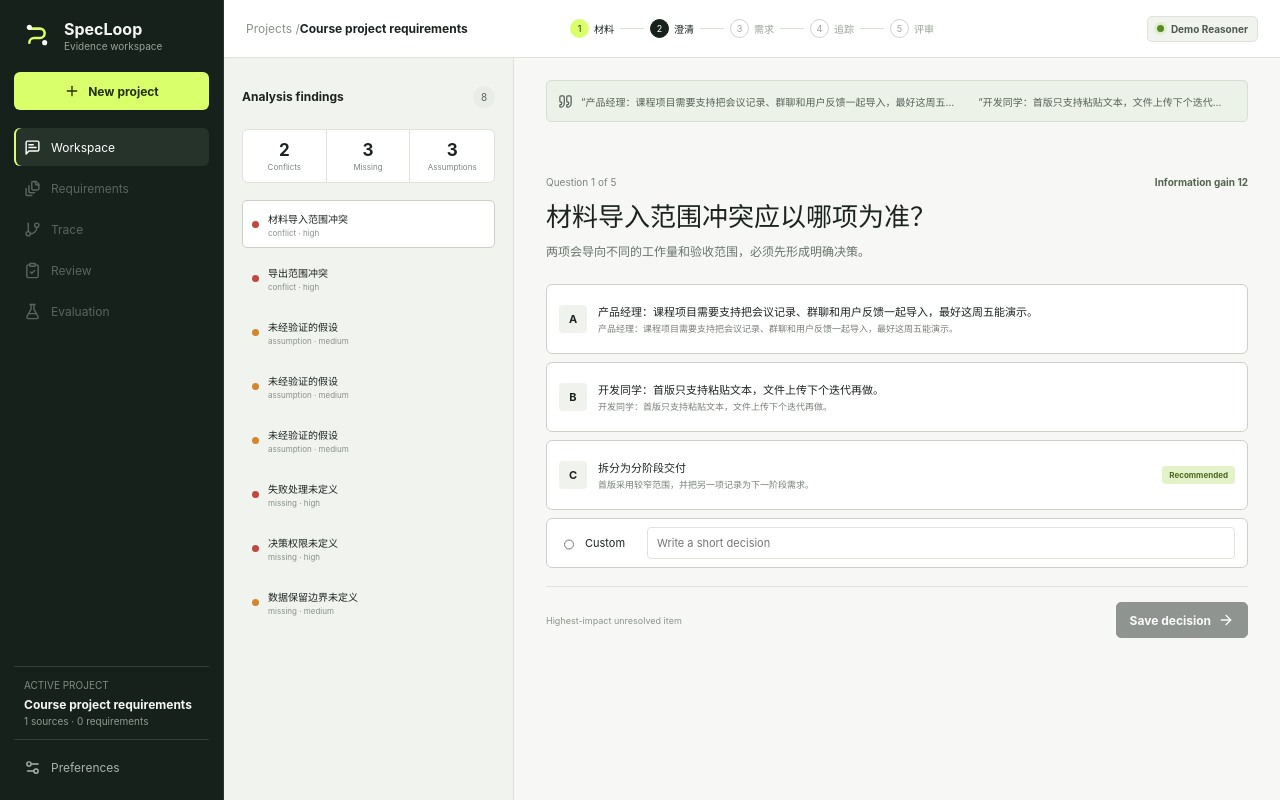
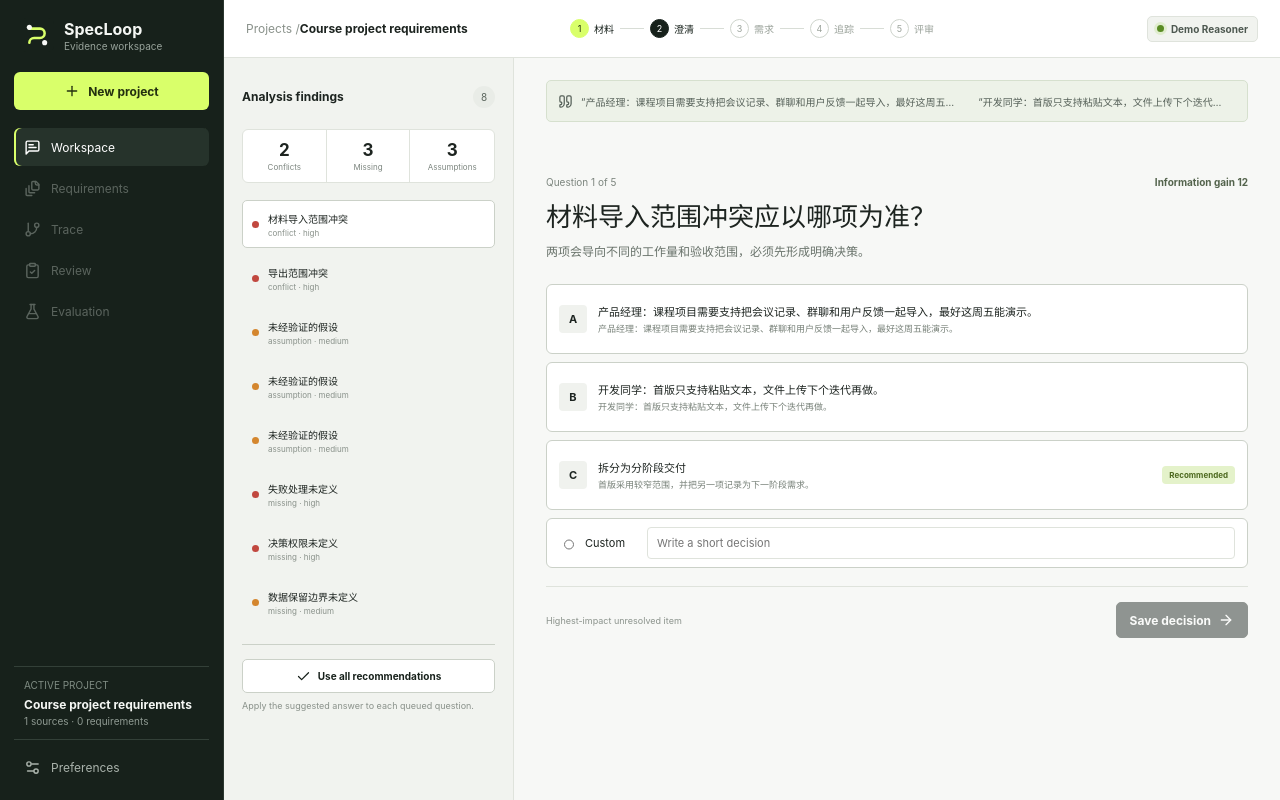
Before and after one commit to 0101xiayingluo/SpecLoop, a React (Vite) app: page / in a window 1280 px wide. Both pictures are taken after a click on the button "Load demo". Built offline with nearby package versions, Linux system fonts and the light colour scheme.

Commit message:
fix: make the demo workflow finishable

```diff
--- a/index.html
+++ b/index.html
@@ -5,7 +5,7 @@
     <meta name="viewport" content="width=device-width, initial-scale=1.0" />
     <meta name="theme-color" content="#f7f8f6" />
     <meta name="description" content="SpecLoop evidence-driven requirement clarification agent" />
-    <link rel="icon" type="image/svg+xml" href="/specloop-mark.svg" />
+    <link rel="icon" type="image/svg+xml" href="./specloop-mark.svg" />
     <title>SpecLoop</title>
   </head>
   <body>
--- a/src/App.tsx
+++ b/src/App.tsx
@@ -76,6 +76,12 @@ export default function App() {
 
   const answer = (questionId: string, optionId: string, customAnswer?: string) => {
     withErrorBoundary(() => setProject((current) => answerQuestion(current, questionId, optionId, customAnswer)))
+  }
+
+  const answerRecommendations = () => {
+    withErrorBoundary(() => setProject((current) => current.questions.reduce((next, question) => (
+      answerQuestion(next, question.id, question.recommendationId ?? question.options[0].id)
+    ), current)))
   }
 
   const synthesize = () => {
@@ -157,7 +163,7 @@ export default function App() {
   } else if (project.stage === 'intake') {
     content = <IntakeView sources={project.sources} analyzing={analyzing} reasonerMode={project.preferences.reasonerMode ?? 'demo'} onAnalyze={analyze} onLoadDemo={loadDemo} />
   } else if (project.stage === 'clarify') {
-    content = <ClarifyView project={project} onAnswer={answer} onSynthesize={synthesize} />
+    content = <ClarifyView project={project} onAnswer={answer} onAnswerRecommendations={answerRecommendations} onSynthesize={synthesize} />
   } else {
     content = <RequirementsView project={project} onUpdate={updateRequirementItem} onUpdateCriterion={updateCriterion} onOpenTrace={openTrace} />
   }
--- a/src/components/ClarifyView.tsx
+++ b/src/components/ClarifyView.tsx
@@ -5,6 +5,7 @@ import type { ClarificationQuestion, RequirementIssue, SpecProject } from '../co
 interface ClarifyViewProps {
   project: SpecProject
   onAnswer: (questionId: string, optionId: string, customAnswer?: string) => void
+  onAnswerRecommendations: () => void
   onSynthesize: () => void
 }
 
@@ -79,7 +80,7 @@ function QuestionPanel({
   )
 }
 
-export function ClarifyView({ project, onAnswer, onSynthesize }: ClarifyViewProps) {
+export function ClarifyView({ project, onAnswer, onAnswerRecommendations, onSynthesize }: ClarifyViewProps) {
   const current = project.questions[project.currentQuestionIndex]
   const activeIssueIds = new Set(current?.issueIds ?? [])
   const resolvedCount = project.questions.filter((item) => item.answer).length
@@ -100,6 +101,14 @@ export function ClarifyView({ project, onAnswer, onSynthesize }: ClarifyViewProp
         <ul className="issue-list">
           {project.issues.map((issue) => <IssueRow key={issue.id} issue={issue} active={activeIssueIds.has(issue.id)} />)}
         </ul>
+        {project.questions.length > 0 && !complete ? (
+          <div className="clarify-quick-action">
+            <button className="secondary-button" onClick={onAnswerRecommendations}>
+              <Check size={15} /> Use all recommendations
+            </button>
+            <span>Apply the suggested answer to each queued question.</span>
+          </div>
+        ) : null}
       </aside>
 
       <section className="clarification-work">
--- a/src/core/exports.ts
+++ b/src/core/exports.ts
@@ -97,6 +97,11 @@ export function downloadMarkdown(filename: string, content: string): void {
   const anchor = document.createElement('a')
   anchor.href = url
   anchor.download = filename
+  anchor.style.display = 'none'
+  document.body.appendChild(anchor)
   anchor.click()
-  URL.revokeObjectURL(url)
+  window.setTimeout(() => {
+    URL.revokeObjectURL(url)
+    anchor.remove()
+  }, 0)
 }
--- a/src/styles.css
+++ b/src/styles.css
@@ -743,6 +743,26 @@ h2 {
   margin-top: 2px;
   color: #89918a;
   font-size: 8px;
+}
+
+.clarify-quick-action {
+  display: grid;
+  gap: 7px;
+  margin-top: 18px;
+  padding-top: 14px;
+  border-top: 1px solid var(--line-strong);
+}
+
+.clarify-quick-action .secondary-button {
+  width: 100%;
+  min-height: 34px;
+  font-size: 10px;
+}
+
+.clarify-quick-action > span {
+  color: #89918a;
+  font-size: 9px;
+  line-height: 1.4;
 }
 
 .severity-dot {
```
